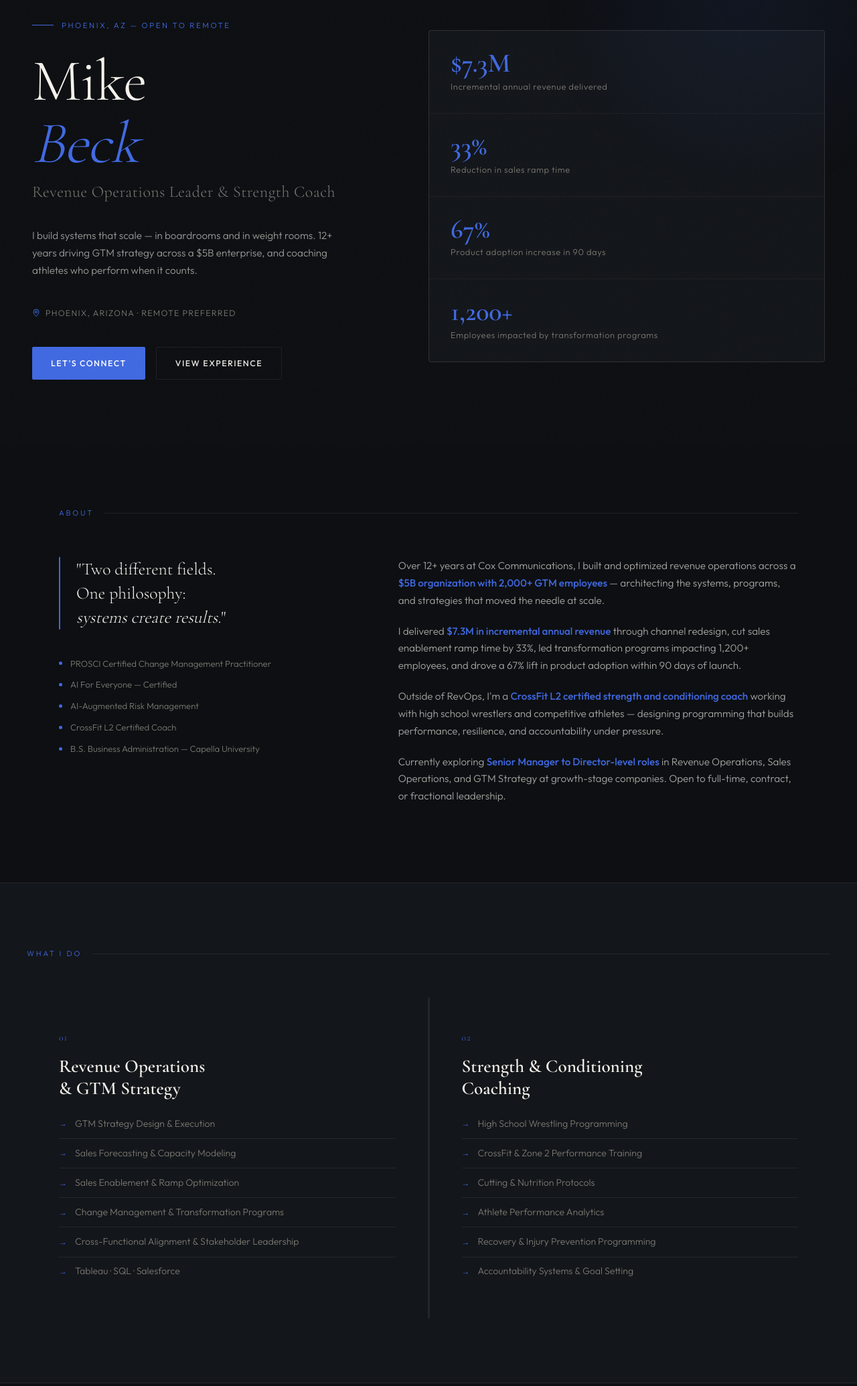
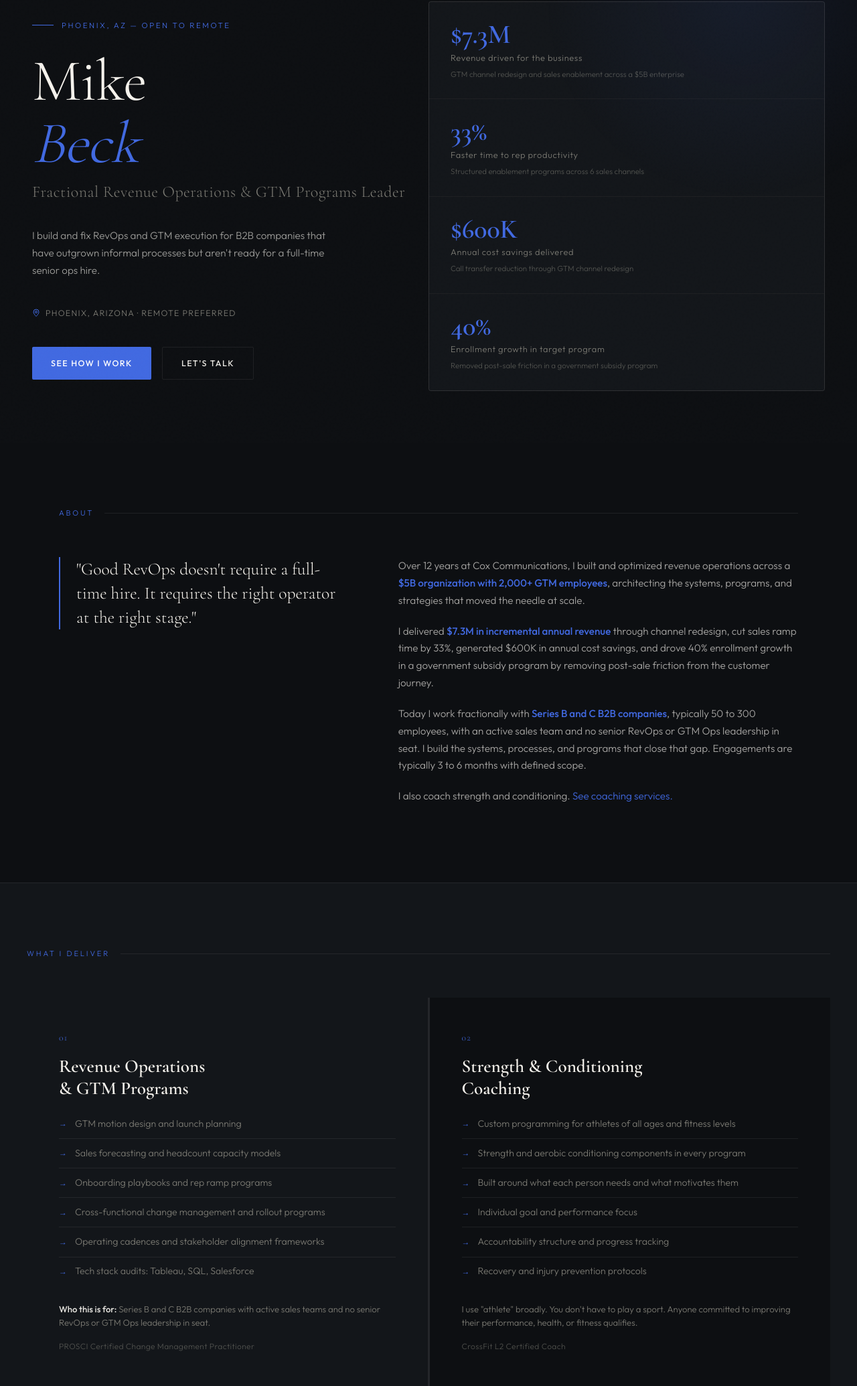
Before and after one commit to mikebeck7/mikebeck7.github.io, a plain HTML site: page index.html in a window 1280 px wide. Shown: the part 139-2209 px from the top of the page at 67% size. Drawn offline with nearby package versions, Linux system fonts and the light colour scheme.

Commit message:
Reposition site as fractional RevOps & GTM leader
- Update title tag and add meta description for fractional RevOps positioning
- Hero: new title, subhead, and CTAs (See How I Work / Let's Talk)
- Stats panel: swap to $7.3M, 33%, $600K, 40% with buyer-facing labels and context lines
- About: new philosophy quote, fractional positioning statement, remove certifications and job-seeking language
- Experience: remove The Daring Society entry
- Services: rename to What I Deliver, reframe RevOps items as deliverables, add Who this is for, add PROSCI credential, rewrite coaching card with new voice and visual subordination
- Contact: Ready to close the gap headline, updated subhead, add Calendly CTA
- Footer: Fractional RevOps & GTM tagline

Co-Authored-By: Claude Sonnet 4.5 <noreply@anthropic.com>

```diff
--- a/index.html
+++ b/index.html
@@ -3,7 +3,8 @@
 <head>
   <meta charset="UTF-8" />
   <meta name="viewport" content="width=device-width, initial-scale=1.0" />
-  <title>Mike Beck — Revenue Operations & Strength Coach</title>
+  <title>Mike Beck | Fractional RevOps & GTM Leader</title>
+  <meta name="description" content="Mike Beck is a fractional Revenue Operations and GTM Programs leader based in Phoenix, AZ. He builds and fixes RevOps and sales enablement for B2B companies at Series B and C." />
   <link href="https://fonts.googleapis.com/css2?family=Cormorant+Garamond:wght@300;400;600;700&family=Outfit:wght@300;400;500;600&display=swap" rel="stylesheet" />
   <style>
     *, *::before, *::after { box-sizing: border-box; margin: 0; padding: 0; }
@@ -262,6 +263,12 @@
       font-size: 0.8rem;
       color: var(--muted);
       letter-spacing: 0.05em;
+    }
+
+    .stat-context {
+      font-size: 0.72rem;
+      color: rgba(122,121,114,0.6);
+      line-height: 1.45;
     }
 
     /* ── SECTION BASE ── */
@@ -711,36 +718,40 @@
     <div class="hero-content">
       <div class="hero-eyebrow">Phoenix, AZ — Open to Remote</div>
       <h1 class="hero-name">Mike<br /><em>Beck</em></h1>
-      <p class="hero-title">Revenue Operations Leader & Strength Coach</p>
+      <p class="hero-title">Fractional Revenue Operations & GTM Programs Leader</p>
       <p class="hero-desc">
-        I build systems that scale — in boardrooms and in weight rooms. 12+ years driving GTM strategy across a $5B enterprise, and coaching athletes who perform when it counts.
+        I build and fix RevOps and GTM execution for B2B companies that have outgrown informal processes but aren't ready for a full-time senior ops hire.
       </p>
       <div class="hero-location">
         <svg width="12" height="12" fill="none" stroke="currentColor" stroke-width="2" viewBox="0 0 24 24"><circle cx="12" cy="10" r="3"/><path d="M12 2a8 8 0 0 1 8 8c0 5.25-8 13-8 13S4 15.25 4 10a8 8 0 0 1 8-8z"/></svg>
         Phoenix, Arizona · Remote Preferred
       </div>
       <div class="hero-cta">
-        <a href="#contact" class="btn btn-primary">Let's Connect</a>
-        <a href="#experience" class="btn btn-ghost">View Experience</a>
+        <a href="#services" class="btn btn-primary">See How I Work</a>
+        <a href="#contact" class="btn btn-ghost">Let's Talk</a>
       </div>
     </div>
 
     <div class="hero-stats">
       <div class="stat-row">
         <span class="stat-number">$7.3M</span>
-        <span class="stat-label">Incremental annual revenue delivered</span>
+        <span class="stat-label">Revenue driven for the business</span>
+        <span class="stat-context">GTM channel redesign and sales enablement across a $5B enterprise</span>
       </div>
       <div class="stat-row">
         <span class="stat-number">33%</span>
-        <span class="stat-label">Reduction in sales ramp time</span>
+        <span class="stat-label">Faster time to rep productivity</span>
+        <span class="stat-context">Structured enablement programs across 6 sales channels</span>
       </div>
       <div class="stat-row">
-        <span class="stat-number">67%</span>
-        <span class="stat-label">Product adoption increase in 90 days</span>
+        <span class="stat-number">$600K</span>
+        <span class="stat-label">Annual cost savings delivered</span>
+        <span class="stat-context">Call transfer reduction through GTM channel redesign</span>
       </div>
       <div class="stat-row">
-        <span class="stat-number">1,200+</span>
-        <span class="stat-label">Employees impacted by transformation programs</span>
+        <span class="stat-number">40%</span>
+        <span class="stat-label">Enrollment growth in target program</span>
+        <span class="stat-context">Removed post-sale friction in a government subsidy program</span>
       </div>
     </div>
   </div>
@@ -754,28 +765,21 @@
     <div class="about-grid reveal">
       <div>
         <p class="about-philosophy">
-          "Two different fields.<br />One philosophy:<br /><em>systems create results.</em>"
+          "Good RevOps doesn't require a full-time hire. It requires the right operator at the right stage."
         </p>
-        <div class="certifications" style="margin-top:2.5rem;">
-          <div class="cert-item"><div class="cert-dot"></div>PROSCI Certified Change Management Practitioner</div>
-          <div class="cert-item"><div class="cert-dot"></div>AI For Everyone — Certified</div>
-          <div class="cert-item"><div class="cert-dot"></div>AI-Augmented Risk Management</div>
-          <div class="cert-item"><div class="cert-dot"></div>CrossFit L2 Certified Coach</div>
-          <div class="cert-item"><div class="cert-dot"></div>B.S. Business Administration — Capella University</div>
-        </div>
       </div>
       <div class="about-text">
         <p>
-          Over 12+ years at Cox Communications, I built and optimized revenue operations across a <strong>$5B organization with 2,000+ GTM employees</strong> — architecting the systems, programs, and strategies that moved the needle at scale.
+          Over 12 years at Cox Communications, I built and optimized revenue operations across a <strong>$5B organization with 2,000+ GTM employees</strong>, architecting the systems, programs, and strategies that moved the needle at scale.
         </p>
         <p>
-          I delivered <strong>$7.3M in incremental annual revenue</strong> through channel redesign, cut sales enablement ramp time by 33%, led transformation programs impacting 1,200+ employees, and drove a 67% lift in product adoption within 90 days of launch.
+          I delivered <strong>$7.3M in incremental annual revenue</strong> through channel redesign, cut sales ramp time by 33%, generated $600K in annual cost savings, and drove 40% enrollment growth in a government subsidy program by removing post-sale friction from the customer journey.
         </p>
         <p>
-          Outside of RevOps, I'm a <strong>CrossFit L2 certified strength and conditioning coach</strong> working with high school wrestlers and competitive athletes — designing programming that builds performance, resilience, and accountability under pressure.
+          Today I work fractionally with <strong>Series B and C B2B companies</strong>, typically 50 to 300 employees, with an active sales team and no senior RevOps or GTM Ops leadership in seat. I build the systems, processes, and programs that close that gap. Engagements are typically 3 to 6 months with defined scope.
         </p>
         <p>
-          Currently exploring <strong>Senior Manager to Director-level roles</strong> in Revenue Operations, Sales Operations, and GTM Strategy at growth-stage companies. Open to full-time, contract, or fractional leadership.
+          I also coach strength and conditioning. <a href="#services" style="color: var(--accent); text-decoration: none;">See coaching services.</a>
         </p>
       </div>
     </div>
@@ -785,33 +789,37 @@
   <div class="services-wrapper" id="services">
     <div style="max-width:1200px; margin: 0 auto;">
       <div class="section-header reveal">
-        <span class="section-label">What I Do</span>
+        <span class="section-label">What I Deliver</span>
         <div class="section-line"></div>
       </div>
       <div class="services-grid reveal">
         <div class="service-card">
           <div class="service-number">01</div>
-          <h3 class="service-title">Revenue Operations<br />&amp; GTM Strategy</h3>
+          <h3 class="service-title">Revenue Operations<br />&amp; GTM Programs</h3>
           <ul class="service-list">
-            <li>GTM Strategy Design &amp; Execution</li>
-            <li>Sales Forecasting &amp; Capacity Modeling</li>
-            <li>Sales Enablement &amp; Ramp Optimization</li>
-            <li>Change Management &amp; Transformation Programs</li>
-            <li>Cross-Functional Alignment &amp; Stakeholder Leadership</li>
-            <li>Tableau · SQL · Salesforce</li>
+            <li>GTM motion design and launch planning</li>
+            <li>Sales forecasting and headcount capacity models</li>
+            <li>Onboarding playbooks and rep ramp programs</li>
+            <li>Cross-functional change management and rollout programs</li>
+            <li>Operating cadences and stakeholder alignment frameworks</li>
+            <li>Tech stack audits: Tableau, SQL, Salesforce</li>
           </ul>
+          <p style="margin-top: 1.5rem; font-size: 0.82rem; color: var(--muted); line-height: 1.55;"><strong style="color: var(--text); font-weight: 500;">Who this is for:</strong> Series B and C B2B companies with active sales teams and no senior RevOps or GTM Ops leadership in seat.</p>
+          <p style="margin-top: 1rem; font-size: 0.75rem; color: rgba(122,121,114,0.6); letter-spacing: 0.03em;">PROSCI Certified Change Management Practitioner</p>
         </div>
-        <div class="service-card">
+        <div class="service-card" style="background: var(--bg);">
           <div class="service-number">02</div>
           <h3 class="service-title">Strength &amp; Conditioning<br />Coaching</h3>
           <ul class="service-list">
-            <li>High School Wrestling Programming</li>
-            <li>CrossFit &amp; Zone 2 Performance Training</li>
-            <li>Cutting &amp; Nutrition Protocols</li>
-            <li>Athlete Performance Analytics</li>
-            <li>Recovery &amp; Injury Prevention Programming</li>
-            <li>Accountability Systems &amp; Goal Setting</li>
+            <li>Custom programming for athletes of all ages and fitness levels</li>
+            <li>Strength and aerobic conditioning components in every program</li>
+            <li>Built around what each person needs and what motivates them</li>
+            <li>Individual goal and performance focus</li>
+            <li>Accountability structure and progress tracking</li>
+            <li>Recovery and injury prevention protocols</li>
           </ul>
+          <p style="margin-top: 1.5rem; font-size: 0.82rem; color: var(--muted); line-height: 1.55;">I use "athlete" broadly. You don't have to play a sport. Anyone committed to improving their performance, health, or fitness qualifies.</p>
+          <p style="margin-top: 1rem; font-size: 0.75rem; color: rgba(122,121,114,0.6); letter-spacing: 0.03em;">CrossFit L2 Certified Coach</p>
         </div>
       </div>
     </div>
@@ -824,17 +832,6 @@
       <div class="section-line"></div>
     </div>
     <div class="experience-list">
-
-      <div class="exp-item reveal">
-        <div class="exp-meta">
-          <div class="exp-company">The Daring Society</div>
-          <div class="exp-period">Jan 2025 — Present</div>
-        </div>
-        <div>
-          <div class="exp-role">Director of Operations &amp; Growth</div>
-          <div class="exp-desc">Leading operations and growth strategy in Phoenix, AZ. Driving organizational efficiency and revenue expansion through systematic operational frameworks.</div>
-        </div>
-      </div>
 
       <div class="exp-item reveal">
         <div class="exp-meta">
@@ -901,8 +898,8 @@
   <div class="contact-wrapper" id="contact">
     <div class="contact-inner">
       <div class="reveal">
-        <p class="contact-intro">Let's build something that <em>performs.</em></p>
-        <p class="contact-sub">Whether you're scaling a revenue team or building a competitive athlete — I'd love to connect.</p>
+        <p class="contact-intro">Ready to close <em>the gap?</em></p>
+        <p class="contact-sub">If your company has outgrown informal RevOps but you're not ready to hire a full-time senior leader, let's talk scope and fit. Coaching inquiries are welcome too.</p>
         <div class="contact-links">
           <a href="https://www.linkedin.com/in/mike-beck-360b2a88/" target="_blank" class="contact-link">
             <div class="contact-link-icon">
@@ -919,6 +916,7 @@
         </div>
       </div>
       <div class="reveal">
+        <a href="https://calendly.com/michael-beck7/30min" target="_blank" class="btn btn-primary" style="width:100%; justify-content:center; margin-bottom: 1.25rem; display:flex;">Book a 20-minute intro call</a>
         <form class="contact-form" onsubmit="handleSubmit(event)">
           <div class="form-row">
             <div class="form-group">
@@ -958,7 +956,7 @@
   <!-- FOOTER -->
   <footer>
     <div class="footer-name">Mike Beck · Phoenix, AZ</div>
-    <div class="footer-copy">Revenue Operations · Strength Coaching · Built to Perform</div>
+    <div class="footer-copy">Fractional RevOps &amp; GTM · Strength Coaching · Phoenix, AZ</div>
   </footer>
 
   <script>
```
